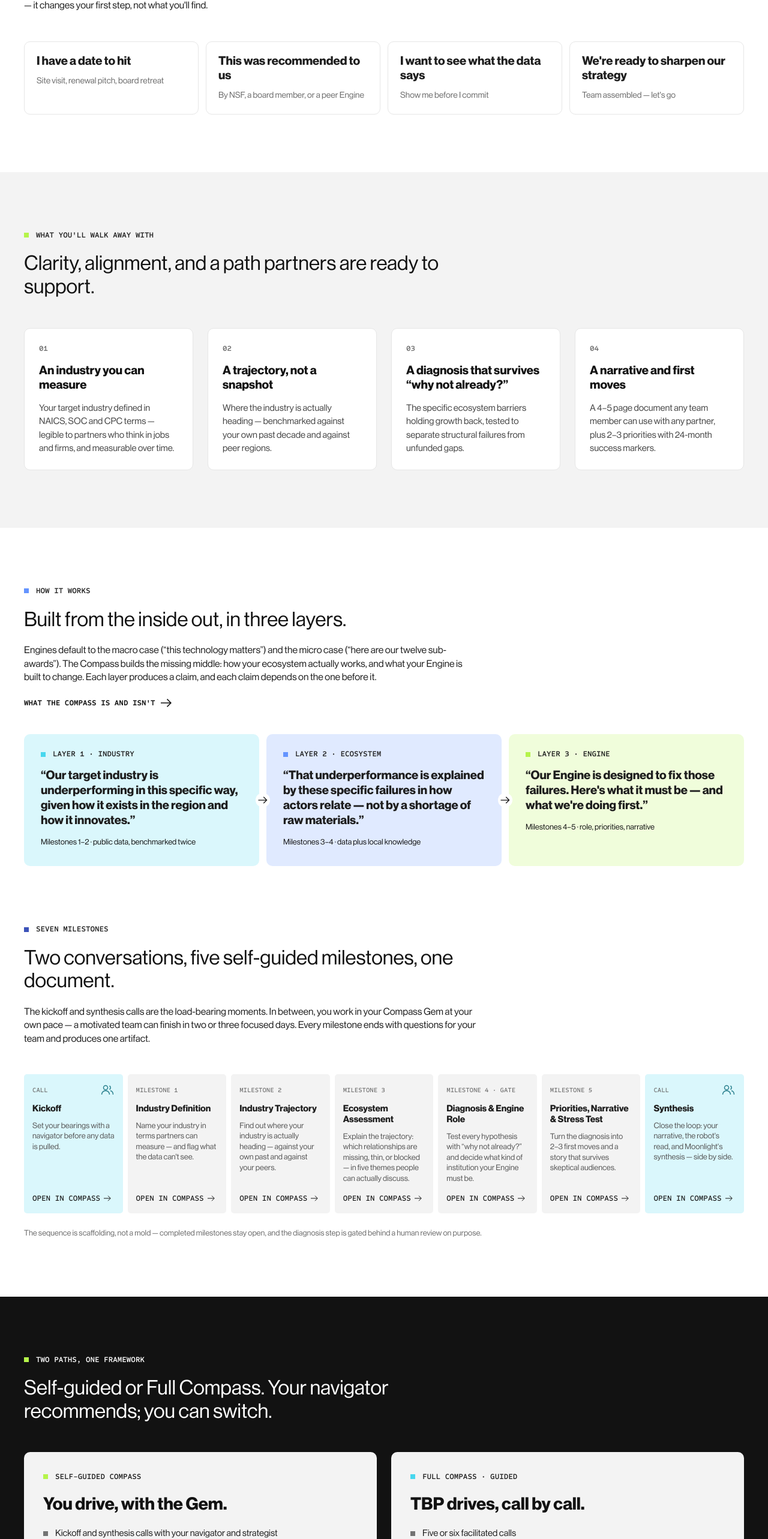
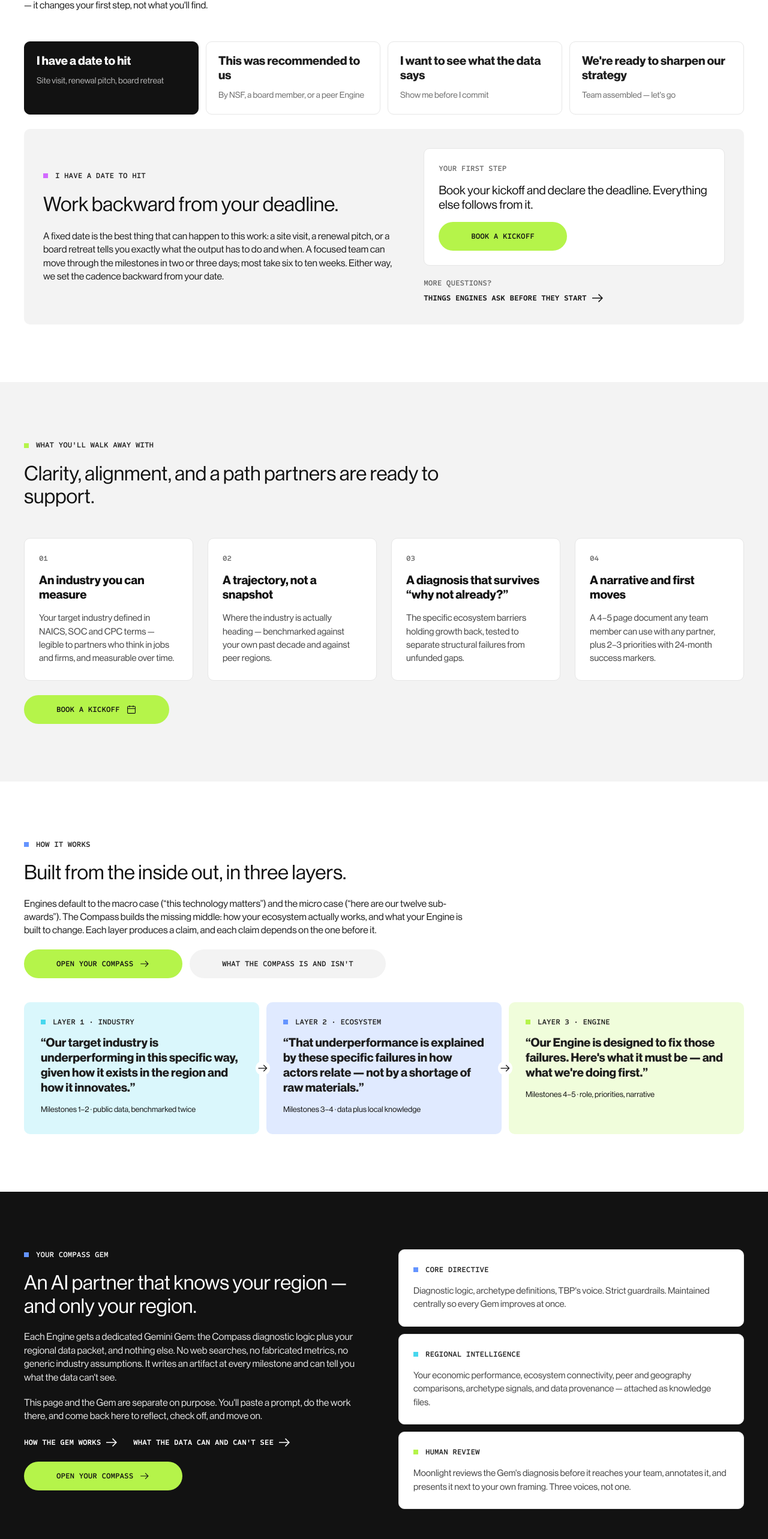
Before and after one commit to uxhawk/the-builder-platform, a React (Vite) app: page / in a window 1280 px wide. Shown: the part 994-3560 px from the top of the page at 60% size. Built offline with nearby package versions, Linux system fonts and the light colour scheme.

Commit message:
remove content from the homepage

```diff
--- a/src/compass/components/MoodPicker.tsx
+++ b/src/compass/components/MoodPicker.tsx
@@ -1,17 +1,16 @@
-import { Link } from "react-router-dom";
 import { MOODS, type MoodId } from "../data/moods";
 import { ArrowLink, Button } from "../../components/Primitives";
-import { fromState } from "../state/from";
+import { ArrowRight } from "../../components/Icons";
 
 /* Entry-state selector: tailors the first step without hiding anything. */
-export function MoodPicker({ value, onChange }: { value?: MoodId; onChange: (id?: MoodId) => void }) {
+export function MoodPicker({ value, onChange }: { value?: MoodId; onChange: (id: MoodId) => void }) {
   const mood = MOODS.find((m) => m.id === value);
-  const go = (to: string) => (to.startsWith("#") ? <a className="button primary" href={to}>{mood!.cta.label}</a> : <Button variant="primary" to={to}>{mood!.cta.label}</Button>);
+  const go = (to: string) => (to.startsWith("#") ? <a className="button primary" href={to}>{mood!.cta.label}</a> : <Button variant="primary" to={to} icon={<ArrowRight width={18} height={18} />}>{mood!.cta.label}</Button>);
   return (
     <div className="stack gap-l" style={{ width: "100%" }}>
       <div className="mood-grid" role="radiogroup" aria-label="Where are you right now?">
         {MOODS.map((m) => (
-          <button key={m.id} type="button" role="radio" aria-checked={value === m.id} className={`mood-option ${value === m.id ? "selected" : ""}`} onClick={() => onChange(value === m.id ? undefined : m.id)}>
+          <button key={m.id} type="button" role="radio" aria-checked={value === m.id} className={`mood-option ${value === m.id ? "selected" : ""}`} onClick={() => onChange(m.id)}>
             <span className="mood-title">{m.title}</span>
             <span className="mood-sub">{m.sub}</span>
           </button>
@@ -29,9 +28,11 @@ export function MoodPicker({ value, onChange }: { value?: MoodId; onChange: (id?
               <div className="badge-text muted">Your first step</div>
               <p className="heading-h5">{mood.firstStep}</p>
               <div className="row">{go(mood.cta.to)}</div>
-              {mood.alt.to.startsWith("#") ? <a className="arrow-link" href={mood.alt.to}><span className="arrow-link-text">{mood.alt.label}</span></a> : <ArrowLink to={mood.alt.to}>{mood.alt.label}</ArrowLink>}
             </div>
-            <Link to="/learn/self-serve-vs-guided" state={fromState("/#start", "Compass home · Where are you")} className="fine-print" style={{ color: "#6b6b6b" }}>Not sure which path fits? Navigators help you choose at kickoff — and you can switch.</Link>
+            <div className="stack" style={{ gap: 4 }}>
+              <span className="badge-text muted">More questions?</span>
+              <ArrowLink href="#faq">Things Engines ask before they start</ArrowLink>
+            </div>
           </div>
         </div>
       )}
--- a/src/compass/data/moods.ts
+++ b/src/compass/data/moods.ts
@@ -1,10 +1,11 @@
 /* “Users arrive in very different mental states: panicked, curious, obligated,
    or already motivated. The landing page should speak to people where they are.”
    — Elizabeth, Aug 20 check-in */
+import { LINKS } from "../../config";
 export type MoodId = "deadline" | "obligated" | "curious" | "ready";
 export interface Mood {
   id: MoodId; title: string; sub: string; headline: string; body: string; firstStep: string;
-  cta: { label: string; to: string }; alt: { label: string; to: string }; tone: "magenta" | "sky" | "ultramarine" | "evergreen";
+  cta: { label: string; to: string }; tone: "magenta" | "sky" | "ultramarine" | "evergreen";
 }
 export const MOODS: Mood[] = [
   {
@@ -12,27 +13,27 @@ export const MOODS: Mood[] = [
     headline: "Work backward from your deadline.",
     body: "A fixed date is the best thing that can happen to this work: a site visit, a renewal pitch, or a board retreat tells you exactly what the output has to do and when. A focused team can move through the milestones in two or three days; most take six to ten weeks. Either way, we set the cadence backward from your date.",
     firstStep: "Book your kickoff and declare the deadline. Everything else follows from it.",
-    cta: { label: "Book a kickoff", to: "#kickoff" }, alt: { label: "See what you'll walk away with", to: "#outcomes" },
+    cta: { label: "Book a kickoff", to: LINKS.bookCall },
   },
   {
     id: "obligated", title: "This was recommended to us", sub: "By NSF, a board member, or a peer Engine", tone: "sky",
     headline: "Welcome. Here's what it asks of you — and what you get back.",
     body: "It starts with one kickoff call and one milestone — that's the whole ask. What most Engines discover is that the Compass answers the question they keep getting asked and struggle to answer: how is an Engine different from a research grant? A data-grounded answer to that is worth the time even if you stop there.",
     firstStep: "Read the one-pager on how an Engine differs from a grant. Then decide.",
-    cta: { label: "How an Engine differs from a grant", to: "/learn/engine-vs-grant" }, alt: { label: "How it works", to: "#how" },
+    cta: { label: "Open your Compass", to: "/compass" },
   },
   {
     id: "curious", title: "I want to see what the data says", sub: "Show me before I commit", tone: "ultramarine",
     headline: "Start with the evidence.",
     body: "The Compass doesn't start with ideas — it starts with your region's data: employment and firm dynamics, patents and inventor networks, talent flows, capital signals, benchmarked against peers and against your own past decade. Every archetype is a hypothesis, every claim is editable, and nothing goes to your team unchallenged.",
     firstStep: "Browse the frameworks and see how a diagnosis is built, layer by layer.",
-    cta: { label: "Explore the frameworks", to: "/learn" }, alt: { label: "How the Gem works", to: "/learn/how-the-gem-works" },
+    cta: { label: "Open your Compass", to: "/compass" },
   },
   {
     id: "ready", title: "We're ready to sharpen our strategy", sub: "Team assembled — let's go", tone: "evergreen",
     headline: "Good. Let's make sure the right people are in the room.",
     body: "The Engines that got the most out of the Compass had one thing in common: someone on the team who could look at a regional data table and say “that's wrong, here's why.” Most Engines don't have that person on staff. If you don't, we'll help you find one before the data is pulled — not after.",
     firstStep: "Check who's in the room, then open your Engine's Compass.",
-    cta: { label: "Open your Compass", to: "/compass" }, alt: { label: "Who should be in the room", to: "/learn/who-in-the-room" },
+    cta: { label: "Open your Compass", to: "/compass" },
   },
 ];
--- a/src/components/Primitives.tsx
+++ b/src/components/Primitives.tsx
@@ -20,12 +20,12 @@ type ButtonProps = {
   to?: string; href?: string; onClick?: () => void; type?: "button" | "submit";
   variant?: "grey" | "primary" | "dark" | "glass" | "outline" | "outline on-dark" | "magenta" | "sky";
   size?: "small"; full?: boolean; disabled?: boolean; icon?: ReactNode; iconLeft?: ReactNode;
-  children: ReactNode; className?: string; external?: boolean; title?: string; ariaLabel?: string;
+  children: ReactNode; className?: string; external?: boolean; title?: string; ariaLabel?: string; state?: unknown;
 };
-export function Button({ to, href, onClick, type = "button", variant = "grey", size, full, disabled, icon, iconLeft, children, className = "", external, title, ariaLabel }: ButtonProps) {
+export function Button({ to, href, onClick, type = "button", variant = "grey", size, full, disabled, icon, iconLeft, children, className = "", external, title, ariaLabel, state }: ButtonProps) {
   const cls = `button ${variant} ${size ?? ""} ${full ? "full" : ""} ${disabled ? "disabled" : ""} ${className}`;
   const inner = <>{iconLeft}{children}{icon}</>;
-  if (to && !disabled) return <Link className={cls} to={to} title={title} aria-label={ariaLabel}>{inner}</Link>;
+  if (to && !disabled) return <Link className={cls} to={to} state={state} title={title} aria-label={ariaLabel}>{inner}</Link>;
   if (href && !disabled) return <a className={cls} href={href} title={title} aria-label={ariaLabel} target={external ? "_blank" : undefined} rel={external ? "noreferrer" : undefined}>{inner}</a>;
   return <button type={type} className={cls} onClick={onClick} disabled={disabled} title={title} aria-label={ariaLabel}>{inner}</button>;
 }
--- a/src/pages/Landing.tsx
+++ b/src/pages/Landing.tsx
@@ -1,22 +1,17 @@
 import { useEffect, useState } from "react";
-import { Link } from "react-router-dom";
-import { ArrowLink, Badge, BoxCta, Button, Container, Section, WideHero } from "../components/Primitives";
+import { ArrowLink, Badge, Button, Container, Section, WideHero } from "../components/Primitives";
 import { FaqItem } from "../components/Interactive";
-import { ArrowRight, ArrowUpRight, Users } from "../components/Icons";
+import { ArrowRight, Calendar } from "../components/Icons";
 import { MoodPicker } from "../compass/components/MoodPicker";
-import { MILESTONES } from "../compass/data/milestones";
-import type { MoodId } from "../compass/data/moods";
-import { LEARN } from "../compass/data/learn";
-import { useHelp } from "../components/HelpDrawer";
+import { MOODS, type MoodId } from "../compass/data/moods";
 import { LINKS, MY_COMPASS } from "../config";
 import { fromState } from "../compass/state/from";
 
 const MOOD_KEY = "tbp-compass:mood";
 
 export default function Landing() {
-  const help = useHelp();
-  const [mood, setMood] = useState<MoodId | undefined>(() => { try { return (localStorage.getItem(MOOD_KEY) as MoodId) || undefined; } catch { return undefined; } });
-  useEffect(() => { try { if (mood) localStorage.setItem(MOOD_KEY, mood); else localStorage.removeItem(MOOD_KEY); } catch { /* ignore */ } }, [mood]);
+  const [mood, setMood] = useState<MoodId>(() => { try { const saved = localStorage.getItem(MOOD_KEY); return MOODS.some((m) => m.id === saved) ? (saved as MoodId) : "deadline"; } catch { return "deadline"; } });
+  useEffect(() => { try { localStorage.setItem(MOOD_KEY, mood); } catch { /* ignore */ } }, [mood]);
 
   return (
     <>
@@ -66,6 +61,9 @@ export default function Landing() {
               </div>
             ))}
           </div>
+          <div className="row" style={{ marginTop: 24 }}>
+            <Button variant="primary" href={LINKS.bookCall} icon={<Calendar width={18} height={18} />}>Book a kickoff</Button>
+          </div>
         </Container>
       </Section>
 
@@ -78,7 +76,10 @@ export default function Landing() {
               <Badge label="How it works" color="ultramarine" />
               <h2 className="heading-h2">Built from the inside out, in three layers.</h2>
               <p className="body-text">Engines default to the macro case (“this technology matters”) and the micro case (“here are our twelve sub-awards”). The Compass builds the missing middle: how your ecosystem actually works, and what your Engine is built to change. Each layer produces a claim, and each claim depends on the one before it.</p>
-              <ArrowLink to="/learn/what-is-compass" state={fromState("/#how", "Compass home · How it works")}>What the Compass is and isn't</ArrowLink>
+              <div className="row">
+                <Button variant="primary" to={MY_COMPASS} icon={<ArrowRight width={18} height={18} />}>Open your Compass</Button>
+                <Button to="/learn/what-is-compass" state={fromState("/#how", "Compass home · How it works")}>What the Compass is and isn't</Button>
+              </div>
             </div>
             <div className="layers">
               <div className="layer industry"><Badge label="Layer 1 · Industry" color="sky-blue" /><div className="layer-claim">“Our target industry is underperforming in this specific way, given how it exists in the region and how it innovates.”</div><span className="fine-print">Milestones 1–2 · public data, benchmarked twice</span><ArrowRight className="layer-arrow" /></div>
@@ -89,74 +90,16 @@ export default function Landing() {
         </Container>
       </Section>
 
-      {/* Milestone overview */}
-      <Section className="no-top-padding">
-        <Container>
-          <div className="vertical-content padding">
-            <Badge label="Seven milestones" color="deep-blue" />
-            <h2 className="heading-h2 max-l">Two conversations, five self-guided milestones, one document.</h2>
-            <p className="body-text max-l">The kickoff and synthesis calls are the load-bearing moments. In between, you work in your Compass Gem at your own pace — a motivated team can finish in two or three focused days. Every milestone ends with questions for your team and produces one artifact.</p>
-          </div>
-          <div className="overview-strip">
-            {MILESTONES.map((m, i) => (
-              <Link to={`${MY_COMPASS}#${m.id}`} className={`overview-item ${m.kind === "bookend" ? "human" : ""}`} key={m.id}>
-                <span className="ov-code">{m.kind === "bookend" ? "Call" : `Milestone ${i}`}{m.gate ? " · gate" : ""}</span>
-                <span className="ov-title">{m.title}</span>
-                <span className="ov-sub">{m.purpose}</span>
-                <span className="ov-cta"><span className="arrow-link-text">Open in Compass</span><ArrowRight /></span>
-                {m.kind === "bookend" && <Users width={16} height={16} style={{ position: "absolute", top: 14, right: 14, color: "var(--colors-brand--sky-blue-dark)" }} />}
-              </Link>
-            ))}
-          </div>
-          <div className="row" style={{ marginTop: 24 }}>
-            <span className="fine-print" style={{ color: "#6b6b6b" }}>The sequence is scaffolding, not a mold — completed milestones stay open, and the diagnosis step is gated behind a human review on purpose.</span>
-          </div>
-        </Container>
-      </Section>
-
-      {/* Two paths */}
-      <Section id="paths" className="bg-dark">
-        <Container>
-          <div className="vertical-content padding">
-            <Badge label="Two paths, one framework" color="evergreen" white />
-            <h2 className="heading-h2 font-color-white max-l">Self-guided or Full Compass. Your navigator recommends; you can switch.</h2>
-          </div>
-          <div className="grid gap-default align-stretch">
-            <div className="path-card light">
-              <Badge label="Self-guided Compass" color="evergreen" />
-              <h3 className="heading-h4">You drive, with the Gem.</h3>
-              <ul>
-                <li>Kickoff and synthesis calls with your navigator and strategist</li>
-                <li>Five milestones in your Compass Gem, at your pace</li>
-                <li>Navigator review at the diagnosis gate — nothing reaches your team unchallenged</li>
-                <li>Off-ramps everywhere: flag a thought partner at any milestone</li>
-              </ul>
-            </div>
-            <div className="path-card light">
-              <Badge label="Full Compass · guided" color="sky-blue" />
-              <h3 className="heading-h4">TBP drives, call by call.</h3>
-              <ul>
-                <li>Five or six facilitated calls</li>
-                <li>TBP does the between-call work: data pulls, stakeholder conversations, drafts</li>
-                <li>A neutral third party in the room for the hard conversations</li>
-                <li>Best for complex, defense-adjacent, or newly-led Engines</li>
-              </ul>
-            </div>
-          </div>
-          <div className="row" style={{ marginTop: 24 }}><ArrowLink to="/learn/self-serve-vs-guided" state={fromState("/#paths", "Compass home · Two paths")} white>Compare the two paths</ArrowLink></div>
-        </Container>
-      </Section>
-
       {/* The Gem */}
-      <Section id="gem">
+      <Section id="gem" className="bg-dark">
         <Container>
           <div className="grid gap-loose" style={{ alignItems: "start" }}>
             <div className="vertical-content">
-              <Badge label="Your Compass Gem" color="ultramarine" />
-              <h2 className="heading-h2">An AI partner that knows your region — and only your region.</h2>
-              <p className="body-text">Each Engine gets a dedicated Gemini Gem: the Compass diagnostic logic plus your regional data packet, and nothing else. No web searches, no fabricated metrics, no generic industry assumptions. It writes an artifact at every milestone and can tell you what the data can't see.</p>
-              <p className="body-text">This page and the Gem are separate on purpose. You'll paste a prompt, do the work there, and come back here to reflect, check off, and move on.</p>
-              <div className="row gap-l"><ArrowLink to="/learn/how-the-gem-works" state={fromState("/#gem", "Compass home · The Gem")}>How the Gem works</ArrowLink><ArrowLink to="/learn/data-what-it-sees" state={fromState("/#gem", "Compass home · The Gem")}>What the data can and can't see</ArrowLink></div>
+              <Badge label="Your Compass Gem" color="ultramarine" white />
+              <h2 className="heading-h2 font-color-white">An AI partner that knows your region — and only your region.</h2>
+              <p className="body-text font-color-white" style={{ opacity: .9 }}>Each Engine gets a dedicated Gemini Gem: the Compass diagnostic logic plus your regional data packet, and nothing else. No web searches, no fabricated metrics, no generic industry assumptions. It writes an artifact at every milestone and can tell you what the data can't see.</p>
+              <p className="body-text font-color-white" style={{ opacity: .9 }}>This page and the Gem are separate on purpose. You'll paste a prompt, do the work there, and come back here to reflect, check off, and move on.</p>
+              <div className="row gap-l"><ArrowLink to="/learn/how-the-gem-works" state={fromState("/#gem", "Compass home · The Gem")} white>How the Gem works</ArrowLink><ArrowLink to="/learn/data-what-it-sees" state={fromState("/#gem", "Compass home · The Gem")} white>What the data can and can't see</ArrowLink></div>
               <div className="row"><Button variant="primary" to={MY_COMPASS} icon={<ArrowRight width={18} height={18} />}>Open your Compass</Button></div>
             </div>
             <div className="stack">
@@ -172,25 +115,6 @@ export default function Landing() {
         </Container>
       </Section>
 
-      {/* Who's in the room */}
-      <Section id="room" className="bg-grey">
-        <Container>
-          <div className="grid gap-loose" style={{ alignItems: "start" }}>
-            <div className="vertical-content">
-              <Badge label="Before you start" color="sky-blue" />
-              <h2 className="heading-h2">The right people matter more than the right data.</h2>
-              <p className="body-text">The first pilot worked because one person on the Engine side could look at a table and say “that's wrong, here's why.” Most Engines don't have that person on staff. We'll help you find one at kickoff — before the data is pulled.</p>
-              <ArrowLink to="/learn/who-in-the-room" state={fromState("/#room", "Compass home · Who's in the room")}>Who should be in the room</ArrowLink>
-            </div>
-            <div className="stack">
-              {[["Engine lead / CEO", "Kickoff and synthesis. Owns the strategic call."], ["Process owner", "A mid-senior deputy — the primary interlocutor across milestones."], ["Regional ED fluency", "The “Andrea role.” Required. If you don't have one, say so at kickoff."], ["Technical / industry voice", "A CTO, engineer, or founder — not community relations."]].map(([r, d]) => (
-                <div className="light-card" key={r} style={{ flexDirection: "row", alignItems: "center", gap: 16 }}><Users style={{ color: "var(--colors-brand--deep-blue)" }} /><div><strong>{r}</strong><div className="fine-print" style={{ color: "#555" }}>{d}</div></div></div>
-              ))}
-            </div>
-          </div>
-        </Container>
-      </Section>
-
       {/* Learn teaser + FAQ */}
       <Section id="faq">
         <Container>
@@ -199,7 +123,10 @@ export default function Landing() {
               <Badge label="Good questions" color="magenta" />
               <h2 className="heading-h2">Things Engines ask before they start.</h2>
               <p className="body-text">Dig deeper in the Learn library — frameworks, process, and what the data can and can't see.</p>
-              <ArrowLink to="/learn">Open the Learn library ({LEARN.length} topics)</ArrowLink>
+              <div className="row">
+                <Button variant="primary" href={LINKS.bookCall} icon={<Calendar width={18} height={18} />}>Book a kickoff</Button>
+                <Button to="/learn">Open the Learn library</Button>
+              </div>
             </div>
             {/* width: 100% — the grid centres/shrink-wraps items, which made this column resize as answers opened */}
             <div className="stack" style={{ gap: 0, width: "100%" }}>
@@ -214,25 +141,6 @@ export default function Landing() {
         </Container>
       </Section>
 
-      {/* CTA band (site: blobs + boxed CTAs) */}
-      <section id="kickoff" className="section wide-section remove-padding">
-        <div className="wide-section-content cta remove-radius">
-          <div className="blob a" /><div className="blob b" /><div className="blob c" /><div className="blob d" />
-          <div className="grid-bg dark-cta-grid" />
-          <div className="main-container inside-wide-section align-center">
-            <div className="cta-content">
-              <div className="vertical-content align-center">
-                <h2 className="heading-h2 max-l">Ready to point the Compass at your region?</h2>
-              </div>
-              <div className="cta-container" style={{ gap: 12 }}>
-                <BoxCta color="green" href={LINKS.bookCall}>Book a kickoff</BoxCta>
-                <BoxCta color="grey" onClick={() => help.open()}>Talk to TBP first</BoxCta>
-              </div>
-              <a className="external-link" href={LINKS.tbpSite} target="_blank" rel="noreferrer">builderplatform.engine.xyz <ArrowUpRight width={16} height={16} /></a>
-            </div>
-          </div>
-        </div>
-      </section>
     </>
   );
 }
```
